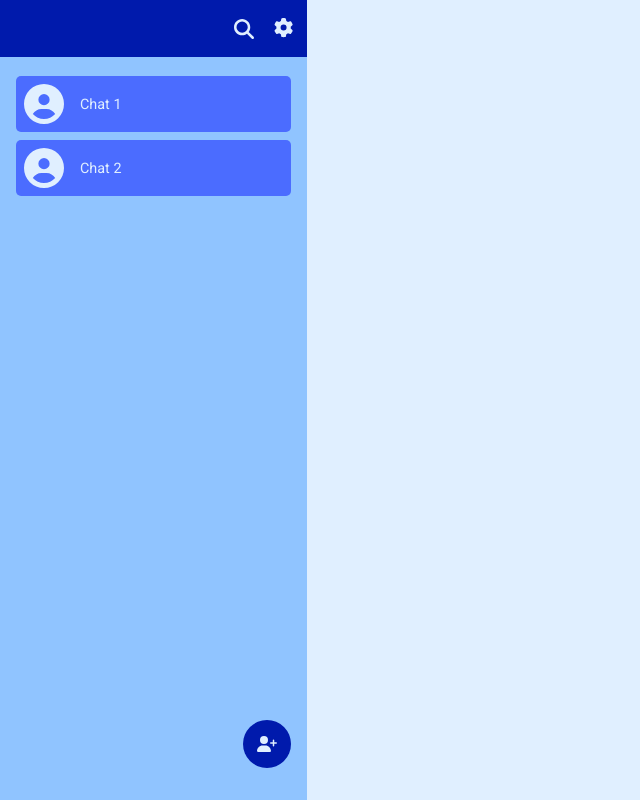
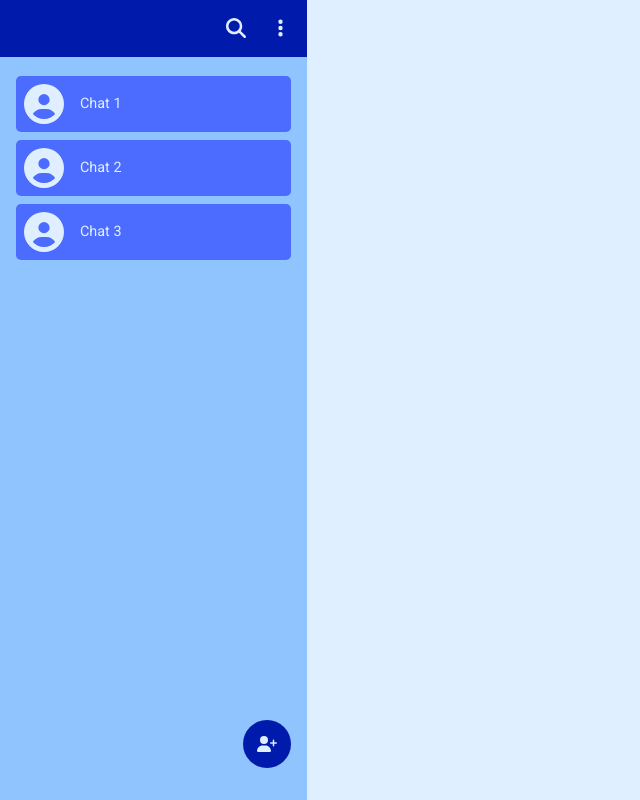
Before and after one commit to Animator55/LocalChat, a React (Vite) app: page / in a window 1280 px wide. Shown: the whole page, without its empty margins (0-640 px from the left). Built offline with nearby package versions, Linux system fonts and the light colour scheme; the HTML template or start-up script is replaced by a standard one.

Commit message:
added config and recieve messages

```diff
--- a/src/App.tsx
+++ b/src/App.tsx
@@ -14,12 +14,20 @@ const defaultChats: ChatList = {
   "00001": {
     id: "00001",
     name: "Chat 1",
-    messages: []
+    messages: [],
+    lastViewMessage_id: ""
   },
   "00002": {
     id: "00002",
     name: "Chat 2",
-    messages: []
+    messages: [],
+    lastViewMessage_id: ""
+  },
+  "00003": {
+    id: "00003",
+    name: "Chat 3",
+    messages: [],
+    lastViewMessage_id: ""
   }
 }
 
@@ -37,6 +45,7 @@ let peer: Connections | undefined
 // let callVar
 
 export default function App() {
+  const [session, setSession] = React.useState(undefined)
   const [chats, changeChats] = React.useState<ChatList>(defaultChats)
   const [currentChat, setCurrentChat] = React.useState<string | undefined>()
   const inputChat = React.useRef(null)
@@ -45,16 +54,19 @@ export default function App() {
 
   const addMessage = (data:MessageType)=>{
     if(conn === undefined) return
-    chats[conn.peer].messages.push(data)
-    changeChats({...chats, [conn.peer]: {...chats[conn.peer], messages: chats[conn.peer].messages}})
+
+    let id = data.owner === peer.id ? conn.peer : data.owner
+    chats[id].messages.push(data)
+    changeChats({...chats, [id]: {...chats[id], messages: chats[id].messages}})
   }
 
-  const connectToPeer = (chat:string | undefined) => {
+  const connectToPeer = (chat:string | undefined) => { // trys to connect to peers, if chat is undefined, func will loop
     if(conn !== undefined) return
+    console.log("connect to peer")
 
     function closeConn (){
       // changeStatus('')
-      console.log('changed the chat')
+      console.log('you changed the chat')
       // if(callVar !== undefined && conn !== undefined){
       //     callVar.close()
       //     conn.send('close call')
@@ -83,7 +95,7 @@ export default function App() {
         // changeStatus('')
     }
   }
-  function connection(id: string){
+  function connection(id: string){ //crea tu session
       peer = new Peer(id);
       if(peer === undefined) return
 
@@ -107,7 +119,9 @@ export default function App() {
           if(peer.id !== undefined){
               console.log({'id': 'Console', text: 'Hi ' + id, hour: 'now'})
               // handleChatChanges(id, false)
+              setSession(peer.id)
               connectToPeer(undefined)
+
           }
       })
       if(conn !== undefined) return
@@ -155,8 +169,8 @@ export default function App() {
           conn.on('close', function(){
               if(conn.peer === currentChat){
                   // changeStatus('')
-                  console.log({id: 'Console', text: 'connection was closed by ' + conn.peer, hour: 'now'})
-              }
+                }
+              console.log('connection was closed by ' + conn.peer)
               conn.close()
               // if(callVar !== undefined && conn !== undefined){
               //     callVar.close()
@@ -167,7 +181,10 @@ export default function App() {
       });
   }
 
-  const getChatName = (id:string)=>{return chats[id].name}
+  const getChatName = (id:string)=>{
+    if(id === undefined) return ""
+    return chats[id].name
+  }
 
   const searchMessage = (id: string): (MessageType | undefined | number)[] =>{
     let index = -1
@@ -205,7 +222,6 @@ export default function App() {
       owner: peer.id,
       text: messageToSend,
       timestamp: hour+ ':' +minutes,
-      state: 'sended',
       answer_message: answer
     }
 
@@ -280,6 +296,19 @@ export default function App() {
   const ChatList = ()=>{
     let JSX: JSX.Element[] = []
 
+    const configFunctions = {
+      "Configuration": ()=>{console.log("view")},
+      "Search chat": (e)=>{
+        let search = e.currentTarget.parentElement.parentElement.previousSibling as HTMLElement
+        if(search === null)return
+        let input = search.children[1] as HTMLInputElement
+        input.classList.add("expanded")
+        input.focus()
+      },
+      "Select Chats": ()=>{console.log("clean " + currentChat)},
+      "Logout": ()=>{console.log("delete " + currentChat)}
+    }
+
     /// move to other file
 
     for(const id in chats){
@@ -320,7 +349,7 @@ export default function App() {
           placeholder={"Search chat..."}
           defaultValue={searchs[0]}
         />
-        <button><FontAwesomeIcon icon={faGear}/></button>
+        <ChatConfig mode={"chat"} functions={configFunctions}/>
       </header>
       <AddButton/>
       <ul className="chat-list">{JSX}</ul>
@@ -361,7 +390,7 @@ export default function App() {
           placeholder={"Search message"}
           defaultValue={searchs[1]}
         />
-        <ChatConfig functions={configFunctions}/>
+        <ChatConfig mode={"message"} functions={configFunctions}/>
       </header>
     }
     const RenderMessages = ()=>{
@@ -370,6 +399,7 @@ export default function App() {
         return <Message
           key={Math.random()}
           {...message}
+          state={"seen"}
           owner={message.owner === peer.id}
           answerMessage={setAnswer}
           getChatName={getChatName}
--- a/src/assets/App.css
+++ b/src/assets/App.css
@@ -75,10 +75,21 @@ button {
   background-color: var(--cblue);
   color: var(--cwhite);
   padding: 1rem 0.5rem;
+  position: relative;
 }
 .side-bar > header > button {
+  font-size: 1.2rem;
+}
+.side-bar > header > section > button {
   color: var(--cwhite);
-  font-size: 1.2rem;
+  padding: 0.15rem 0.5rem;
+  padding-right: 1rem;
+}
+
+.side-bar .chat-config li {
+  font-size: 0.75rem;
+  width: 7rem;
+  max-width: 7rem;
 }
 
 .chat-list {
--- a/src/components/ChatConfig.tsx
+++ b/src/components/ChatConfig.tsx
@@ -1,16 +1,17 @@
-import { IconDefinition, faBan, faBellSlash, faEllipsisVertical, faImage, faMagnifyingGlass, faRectangleXmark, faTrashCan, faUser } from '@fortawesome/free-solid-svg-icons'
+import { faArrowRightFromBracket, faBan, faBellSlash, faEllipsisVertical, faImage, faMagnifyingGlass, faRectangleXmark, faSliders, faSquareCheck, faTrashCan, faUser } from '@fortawesome/free-solid-svg-icons'
 import { FontAwesomeIcon } from '@fortawesome/react-fontawesome'
 import React from 'react'
 
 type Props = {
     functions: {[key:string]: Function}
+    mode: string
 }
 
 type config = {
-    [key: string]: IconDefinition
+    [key: string]: any
 }
 
-const configs: config = {
+const configsMessage: config = {
     "View contact": faUser,
     "Search": faMagnifyingGlass,
     "Mute": faBellSlash,
@@ -19,9 +20,15 @@ const configs: config = {
     "Clean messages": faTrashCan,
     "Delete contact": faRectangleXmark
 }
+const configsChat: config = {
+    "Search chat": faMagnifyingGlass,
+    "Select Chats": faSquareCheck,
+    "Configuration": faSliders,
+    "Logout": faArrowRightFromBracket,
+}
 
-export default function ChatConfig({functions}: Props) {
-    const toggleInput = (e: React.MouseEvent) =>{
+export default function ChatConfig({mode, functions}: Props) {
+    const toggleInput = (e) =>{
         let button = e.currentTarget
         let list = button.nextElementSibling as HTMLElement
         list.classList.toggle('expanded')
@@ -29,8 +36,14 @@ export default function ChatConfig({functions}: Props) {
 
     const ConfigList = ()=>{
         let JSX = []
-        for(const key in configs) {
-            JSX.push(<li key={Math.random()} onClick={(e)=>{functions[key](e)}}><FontAwesomeIcon icon={configs[key]}/><p>{key}</p></li>)
+
+        let configs: config = {
+            "chat": configsChat,
+            "message": configsMessage
+        }
+
+        for(const key in configs[mode]) {
+            JSX.push(<li key={Math.random()} onClick={(e)=>{functions[key](e)}}><FontAwesomeIcon icon={configs[mode][key]}/><p>{key}</p></li>)
         }
         return <ul className='chat-config'>
             {JSX}
@@ -38,7 +51,7 @@ export default function ChatConfig({functions}: Props) {
     }
 
     return <section>
-        <button onClick={toggleInput}>
+        <button onClick={toggleInput} onBlur={toggleInput}>
             <FontAwesomeIcon icon={faEllipsisVertical} size='xl'/>
         </button>
         <ConfigList/>
--- a/src/components/Message.tsx
+++ b/src/components/Message.tsx
@@ -27,9 +27,8 @@ export default function Message({_id, text, timestamp, owner, state, answer_mess
         "seen": faCheckDouble
     }
 
-
     return <div id={_id} className={owner ? 'message owner':'message'} onDoubleClick={()=>{answerMessage(_id)}}>
-        {answer_message !== undefined &&
+        {answer_message !== undefined && answer_message !== null &&
             <section className="answer-message">
                 <h5>{getChatName(answer_message.owner)}</h5>
                 <p dangerouslySetInnerHTML={{__html: checkSearch(answer_message.text, searchMessage)}}></p>
--- a/src/vite-env.d.ts
+++ b/src/vite-env.d.ts
@@ -5,7 +5,6 @@ export type MessageType = {
     text: string
     timestamp: string
     owner: string
-    state: string
     answer_message?: MessageType | undefined
 }
 
@@ -13,6 +12,7 @@ export type ChatType = {
     id: string
     name: string
     messages: Message[]
+    lastViewMessage_id: string
 }
 
 export type ChatList = {
```
